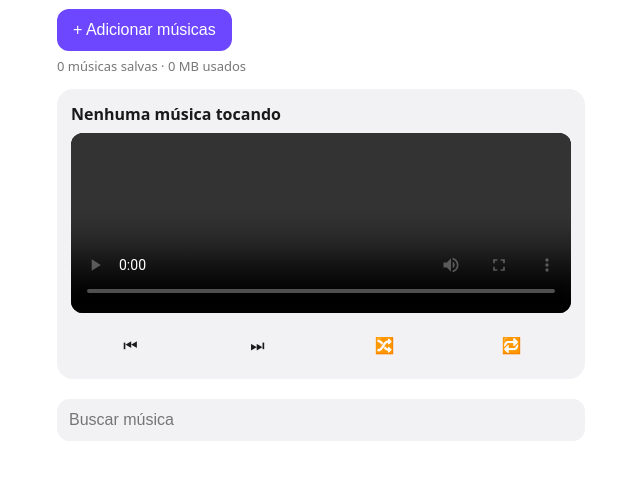
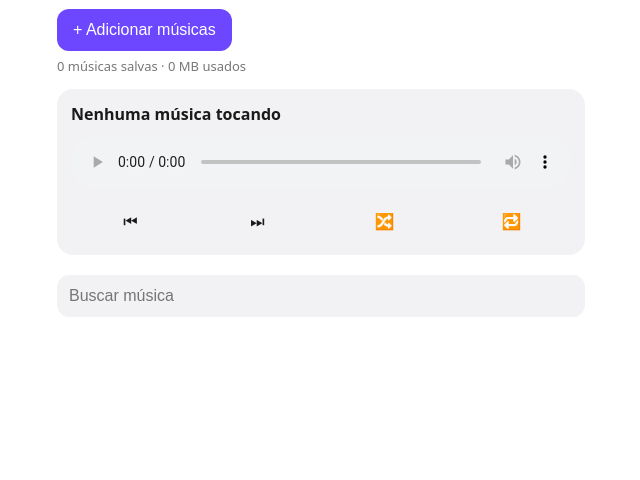
Before and after one commit to lucasvazms/Sonora, a plain HTML site: page index.html in a window 1280 px wide. Shown: the part 46-526 px from the top of the page, without its empty margins (319-959 px from the left). Drawn offline with Linux system fonts and the light colour scheme.

Commit message:
Add files via upload

```diff
--- a/index.html
+++ b/index.html
@@ -19,7 +19,7 @@ h1{font-size:20px;margin:0 0 12px}
 .now{position:sticky;top:0;background:var(--bg);padding:8px 0;z-index:2}
 .card{background:var(--card);border-radius:16px;padding:14px}
 #title{font-weight:600;min-height:22px;overflow:hidden;text-overflow:ellipsis;white-space:nowrap}
-video{width:100%;max-height:180px;margin-top:8px;border-radius:12px;background:#000}
+audio{width:100%;margin-top:10px}
 .ctrl{display:flex;gap:8px;margin-top:8px}
 .ctrl .btn{flex:1;padding:10px}
 .on{outline:2px solid var(--acc)}
@@ -41,7 +41,7 @@ li .x{background:none;border:0;font-size:18px;padding:10px;color:var(--mut)}
 <div class="now">
   <div class="card">
     <div id="title">Nenhuma música tocando</div>
-    <video id="player" controls playsinline></video>
+    <audio id="player" controls></audio>
     <div class="ctrl">
       <button class="btn sec" id="prev">⏮</button>
       <button class="btn sec" id="next">⏭</button>
--- a/sw.js
+++ b/sw.js
@@ -1,4 +1,4 @@
-const C='sonora-v1',F=['./','./index.html','./manifest.webmanifest','./icon-192.png','./icon-512.png'];
+const C='sonora-v2',F=['./','./index.html','./manifest.webmanifest','./icon-192.png','./icon-512.png'];
 self.addEventListener('install',e=>{e.waitUntil(caches.open(C).then(c=>c.addAll(F)));self.skipWaiting()});
 self.addEventListener('activate',e=>{e.waitUntil(caches.keys().then(k=>Promise.all(k.filter(x=>x!==C).map(x=>caches.delete(x)))));self.clients.claim()});
 self.addEventListener('fetch',e=>{e.respondWith(caches.match(e.request,{ignoreSearch:true}).then(r=>r||fetch(e.request)))});
```
Also changed, not shown: manifest.webmanifest.
